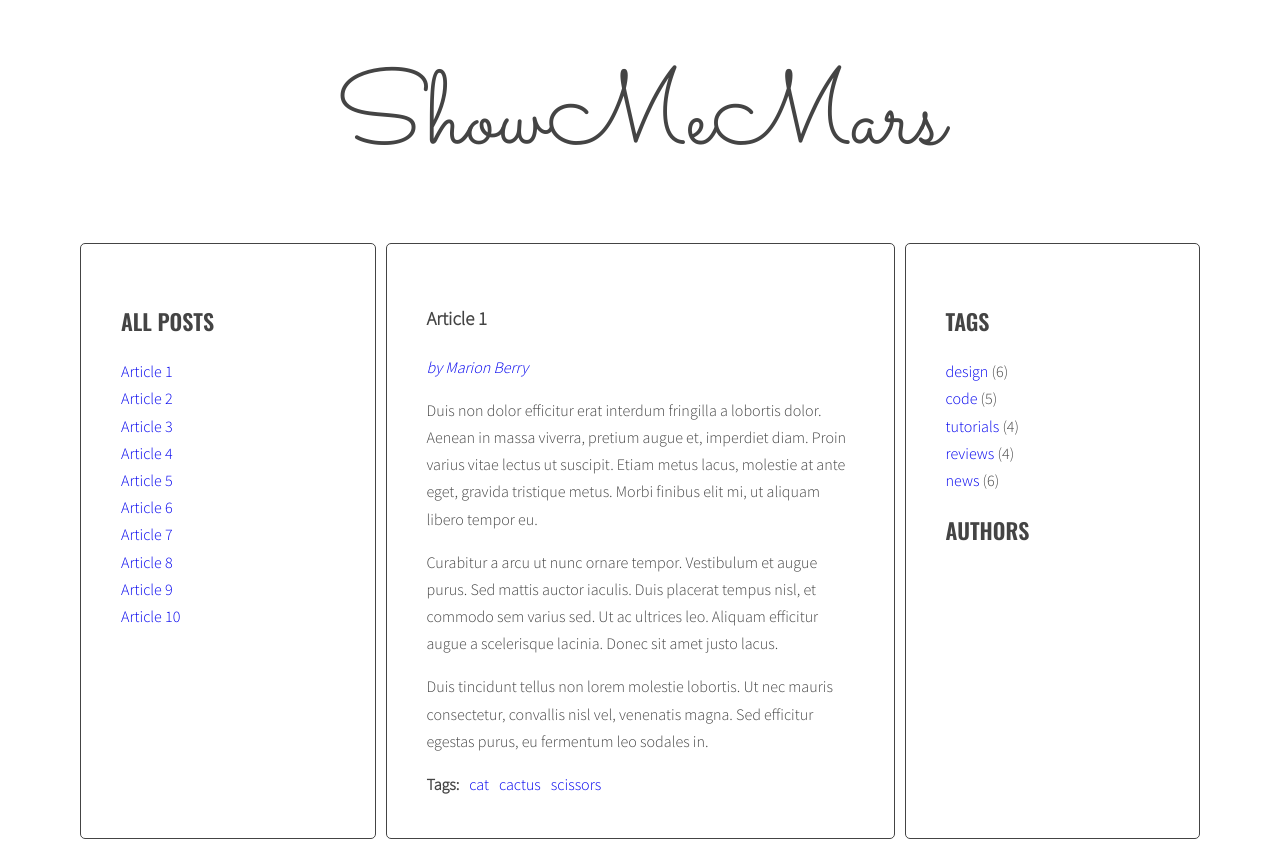
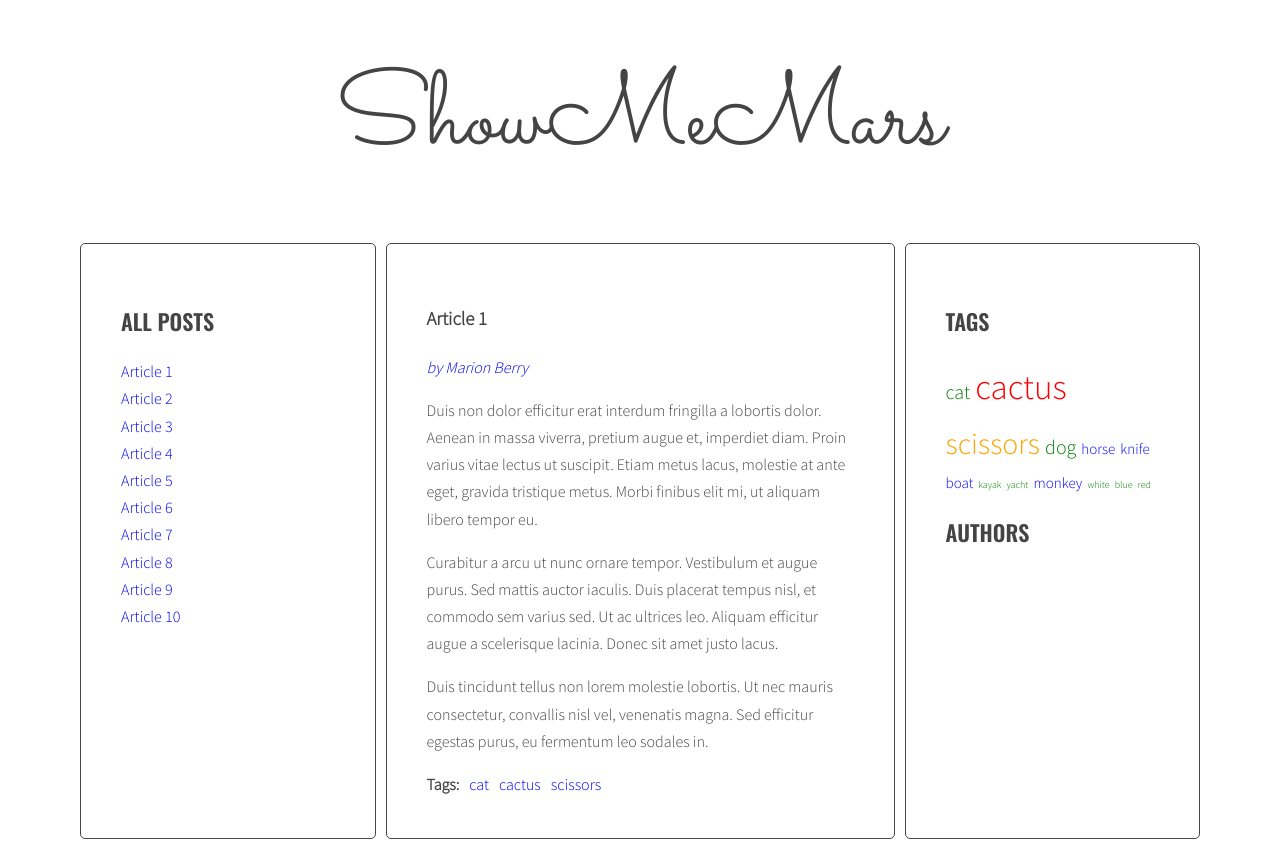
Before and after one commit to Mariusz-Karbowski/javascript-blog, a website: page index.html in a window 1280 px wide. Drawn offline with nearby package versions, Linux system fonts and the light colour scheme.

Commit message:
Added tag cloud

```diff
--- a/index.html
+++ b/index.html
@@ -85,7 +85,7 @@
                   </ul>
                 </div>
               </article>
-              <article class="post" id="article-5" data-tags="cat dog monkey" data-author="Marion Berry">
+              <article class="post" id="article-5" data-tags="dog monkey" data-author="Marion Berry">
                 <h3 class="post-title">Article 5</h3>
                 <p class="post-author"></p>
                 <div class="post-content">
@@ -102,7 +102,7 @@
                   </ul>
                 </div>
               </article>
-              <article class="post" id="article-6" data-tags="cat cactus scissors" data-author="George Tuxedo">
+              <article class="post" id="article-6" data-tags="cactus scissors" data-author="George Tuxedo">
                 <h3 class="post-title">Article 6</h3>
                 <p class="post-author"></p>
                 <div class="post-content">
@@ -119,7 +119,7 @@
                   </ul>
                 </div>
               </article>
-              <article class="post" id="article-7" data-tags="cactus scissors knife" data-author="Kitty Toebean">
+              <article class="post" id="article-7" data-tags="cactus boat knife" data-author="Kitty Toebean">
                 <h3 class="post-title">Article 7</h3>
                 <p class="post-author"></p>
                 <div class="post-content">
@@ -190,12 +190,8 @@
             </section>
             <aside class="sidebar">
               <h2 class="section-title">Tags</h2>
-              <ul class="list tags">
-                <li><a href="#">design</a> <span>(6)</span></li>
-                <li><a href="#">code</a> <span>(5)</span></li>
-                <li><a href="#">tutorials</a> <span>(4)</span></li>
-                <li><a href="#">reviews</a> <span>(4)</span></li>
-                <li><a href="#">news</a> <span>(6)</span></li>
+              <ul class="list tags inline">
+
               </ul>
               <h2 class="section-title">Authors</h2>
               <ul class="list authors">
--- a/js/script.js
+++ b/js/script.js
@@ -4,7 +4,10 @@ const optArticleSelector = '.post',
   optTitleSelector = '.post-title',
   optTitleListSelector = '.titles',
   optArticleTagsSelector = '.post-tags .list',
-  optArticleAuthorSelector = '.post-author';
+  optArticleAuthorSelector = '.post-author',
+  optTagsListSelector = '.tags.list',
+  optCloudClassCount = 5,
+  optCloudClassPrefix = 'tag-size-';
 
 
 function titleClickHandler(event) {
@@ -92,7 +95,37 @@ function generateTitleLinks(customSelector = ''){
 
 generateTitleLinks();
 
+function calculateTagsParams(tags){
+
+  const params = {max: 0, min: 999999};
+
+  for(let tag in tags){
+    console.log(tag + ' is used ' + tags[tag] + ' times');
+    if(tags[tag] > params.max){
+      params.max = tags[tag];
+    } else if(tags[tag] < params.min){
+      params.min = tags[tag];
+    }
+  }
+
+  return params;
+}
+
+function calculateTagClass(count, params){
+
+  const normalizedCount = count - params.min;
+  const normalizedMax = params.max - params.min;
+  const percentage = normalizedCount / normalizedMax;
+  const classNumber = Math.floor(percentage * (optCloudClassCount - 1) + 1);
+
+  return optCloudClassPrefix + classNumber;
+}
+
 function generateTags(){
+
+  /* create new variable allTags with an empty object */
+
+  let allTags = {};
 
   /* find all articles */
 
@@ -114,26 +147,37 @@ function generateTags(){
     /* get tags from data-tags attribute */
 
     const articleTags = article.getAttribute('data-tags');
-    console.log(articleTags);
+    console.log('data-tags:', articleTags);
 
     /* split tags into array */
 
     const articleTagsArray = articleTags.split(' ');
-    console.log(articleTagsArray);
+    console.log('articleTagsArray:', articleTagsArray);
 
     /* START LOOP: for each tag */
 
     for(let tag of articleTagsArray){
-      console.log(tag);
+      console.log('tag:', tag);
 
       /* generate HTML of the link */
 
       const linkHTML = '<li><a href="#tag-' + tag + '">' + tag + '</a></li>';
-      console.log(linkHTML);
+      console.log('linkHTML:', linkHTML);
 
       /* add generated code to html variable */
 
       html = html + linkHTML;
+
+      /* check if this link is NOT already in allTags */
+
+      if(!allTags[tag]){
+
+        /* add tag to allTags object */
+
+        allTags[tag] = 1;
+      } else {
+        allTags[tag]++;
+      }
 
     /* END LOOP: for each tag */
     }
@@ -141,7 +185,35 @@ function generateTags(){
     /* insert HTML of all the links into the tags wrapper */
 
     /* END LOOP: for every article: */
+
     tagsWrapper.innerHTML = html;
+
+    /* find list of tags in right column */
+
+    const tagList = document.querySelector('.tags');
+
+    const tagsParams = calculateTagsParams(allTags);
+    console.log('tagsParams:', tagsParams);
+
+    /* create variable for all links HTML code */
+
+    let allTagsHTML = '';
+
+    /* START LOOP: for each tag in allTags: */
+
+    for(let tag in allTags){
+
+      /* generate code of a link and add it to allTagsHTML */
+
+      const linkHTML = '<li><a href="#tag-' + tag + '" class="' + calculateTagClass(allTags[tag], tagsParams) + '">' + tag + '</a></li>';
+      allTagsHTML = allTagsHTML + linkHTML;
+    }
+
+    /* END LOOP: for each tag an allTags */
+
+    /* add html from allTagsHTML to tagList */
+
+    tagList.innerHTML = allTagsHTML;
   }
 }
 
--- a/sass/style.scss
+++ b/sass/style.scss
@@ -128,22 +128,30 @@ a {
   }
 }
 
+.inline li {
+  display: inline-block;
+}
+.inline a {
+  text-decoration: none;
+  padding-right: 5px;
+}
+
 .tag-size-1 {
   font-size: 10px;
   color: green;}
 
 .tag-size-2 {
-  font-size: 20px;
+  font-size: 15px;
   color: blue;}
 
 .tag-size-3 {
-  font-size: 30px;
+  font-size: 20px;
   color: green;}
 
 .tag-size-4 {
-  font-size: 40px;
+  font-size: 30px;
   color: orange;}
 
 .tag-size-5 {
-  font-size: 50px;
+  font-size: 35px;
   color: red;}
```
Also changed, not shown: css/style.css, 1 other file.
